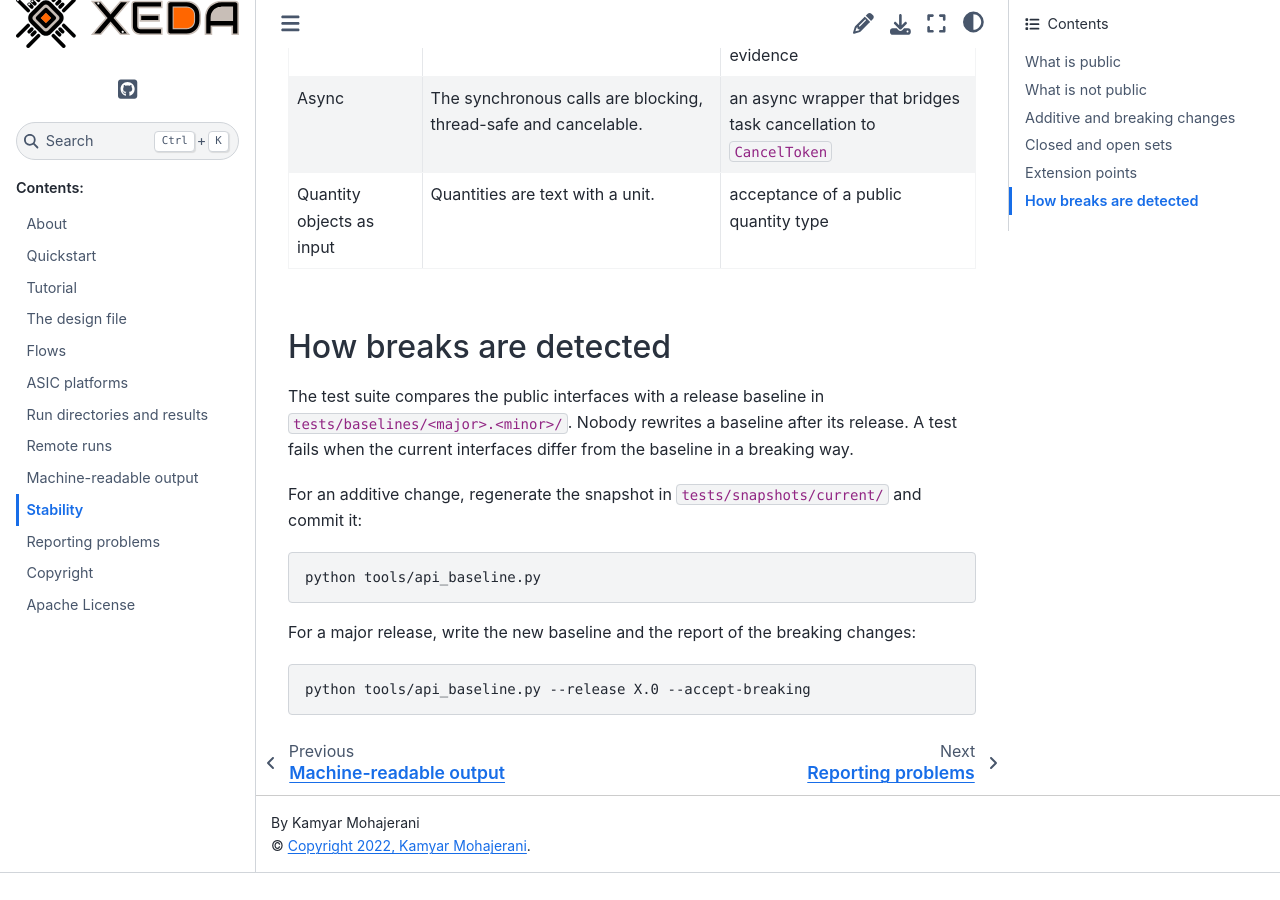
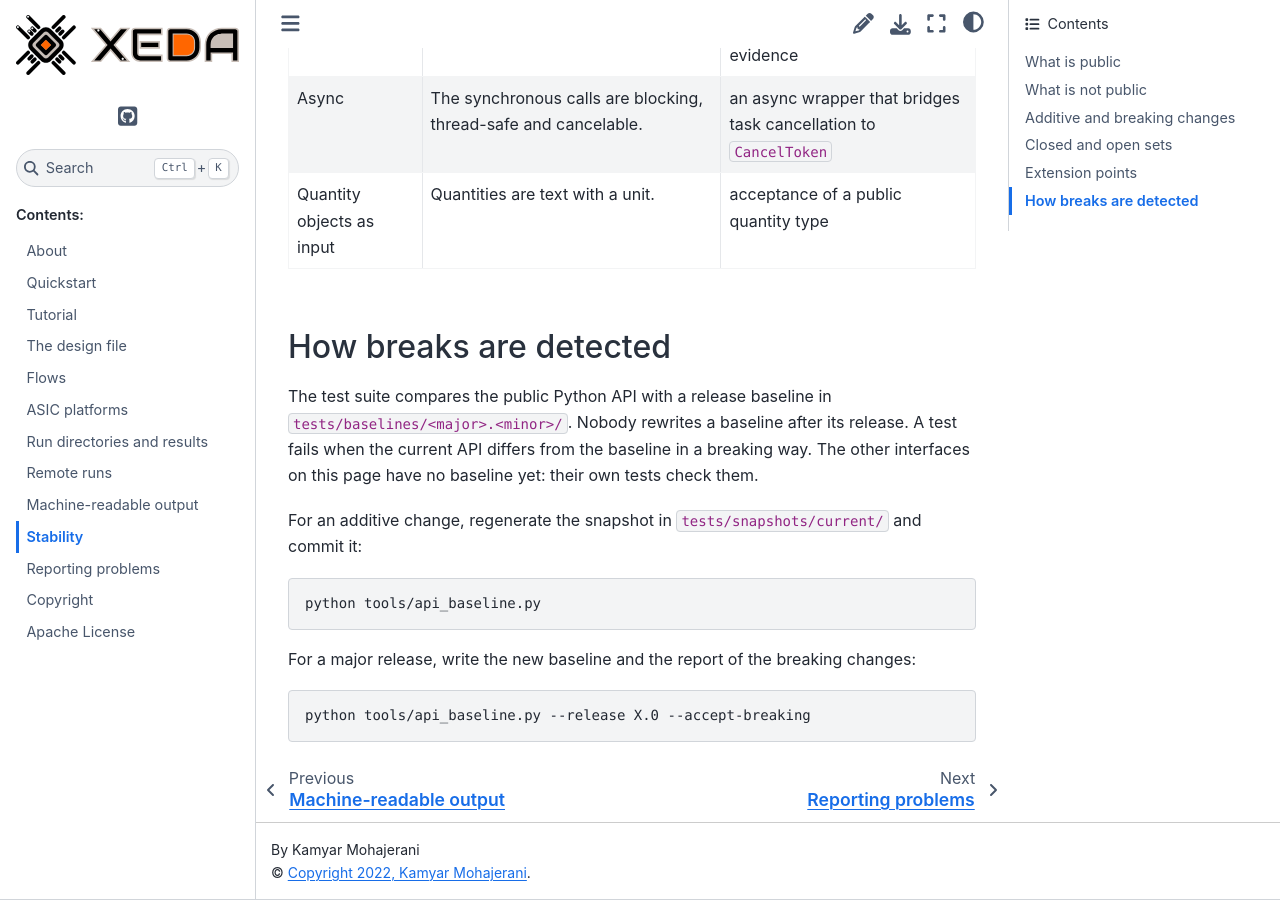
Before and after one commit to XedaHQ/xeda, a Sphinx documentation site: the page built from docs/stability.rst, in a window 1280 px wide and 900 px high, scrolled down 2908 px. Built offline with Sphinx 7.4.7 and the Sphinx Book theme 1.1.4, drawn with Linux system fonts in a browser that asks for light colours; before the commit the page ends 3781 px from its top, so only the background shows below that.

Commit message:
State that only the Python API has a release baseline yet

```diff
--- a/docs/stability.rst
+++ b/docs/stability.rst
@@ -120,9 +120,10 @@ column are not breaking changes.
 How breaks are detected
 =======================
 
-The test suite compares the public interfaces with a release baseline in
+The test suite compares the public Python API with a release baseline in
 ``tests/baselines/<major>.<minor>/``. Nobody rewrites a baseline after its release. A test fails
-when the current interfaces differ from the baseline in a breaking way.
+when the current API differs from the baseline in a breaking way. The other interfaces on this page
+have no baseline yet: their own tests check them.
 
 For an additive change, regenerate the snapshot in ``tests/snapshots/current/`` and commit it:
 
```
